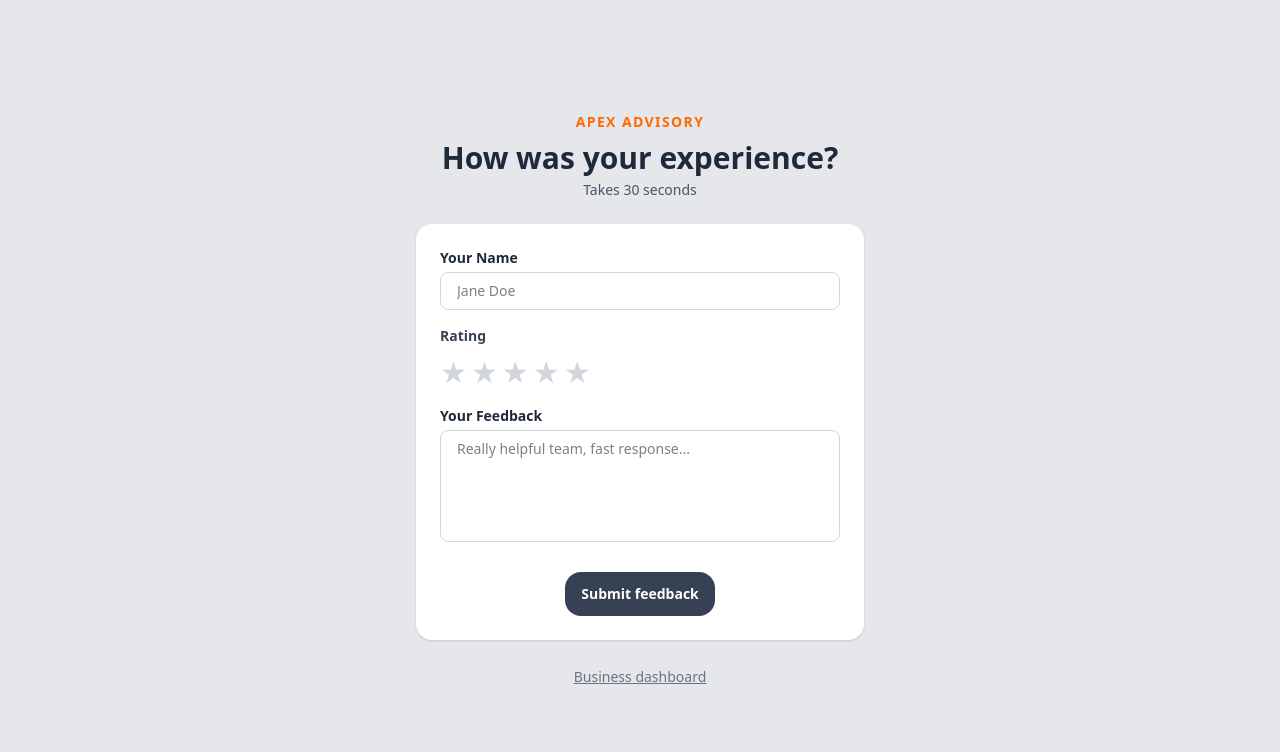
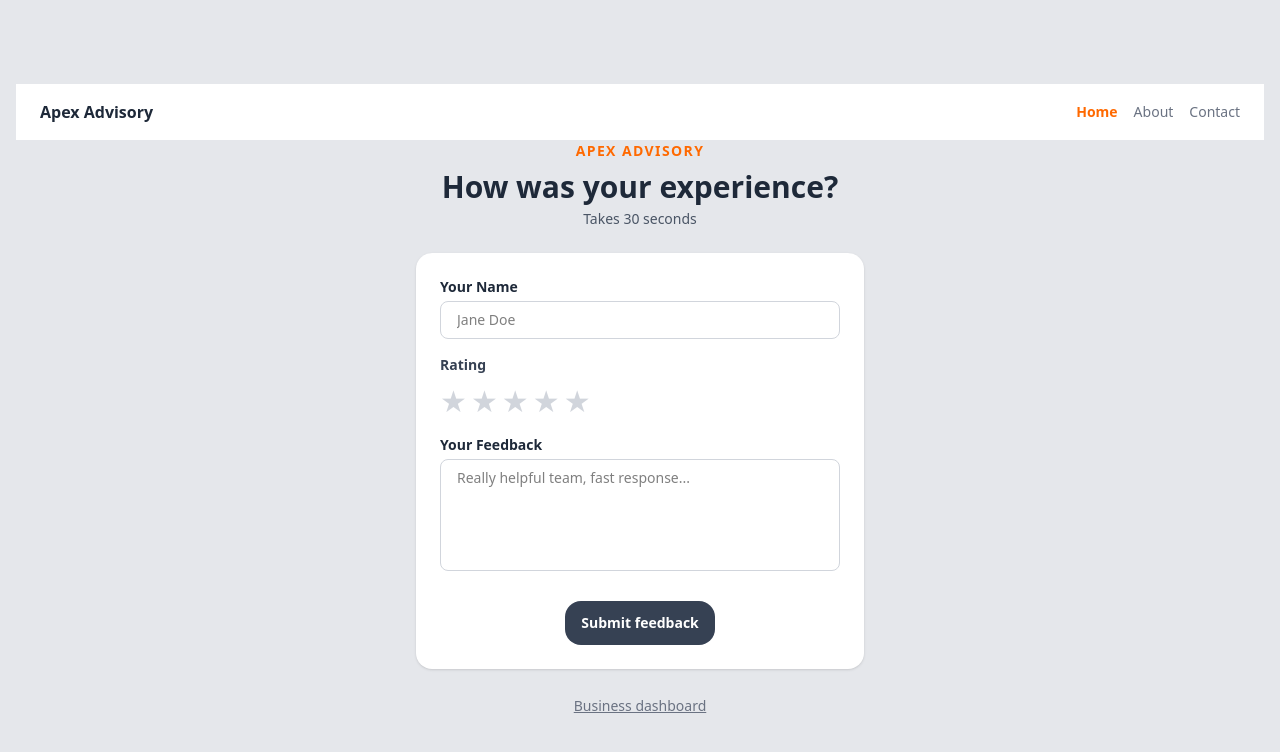
Before and after one commit to tuhamaina-blip/apex-feedback, a plain HTML site: page index.html in a window 1280 px wide. Drawn offline with nearby package versions, Linux system fonts and the light colour scheme.

Commit message:
feat: added nav bar

```diff
--- a/index.html
+++ b/index.html
@@ -12,6 +12,14 @@
 </style>
 </head>
 <body class="bg-gray-200 min-h-screen flex flex-col items-center justify-center px-4 py-10">
+  <div class="bg-white border-b border-gray-200 px-6 py-4 flex items-center justify-between w-full">
+    <h1 class="font-bold text-gray-800">Apex Advisory</h1>
+    <div class="flex gap-4">
+        <a href="index.html" class="text-sm text-orange-500 font-semibold">Home</a>
+        <a href="about.html" class="text-sm text-gray-500 hover:text-gray-800">About</a>
+        <a href="contact.html" class="text-sm text-gray-500 hover:text-gray-800">Contact</a>
+    </div>
+</div>
     <!-- Text at the top -->
      <div class="text-center mb-6">
         <p class="text-sm text-orange-500 font-semibold uppercase tracking-widest mb-2">Apex Advisory</p>
```
